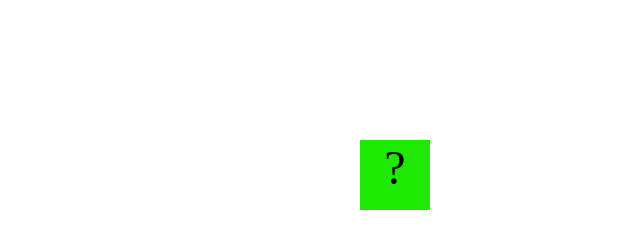
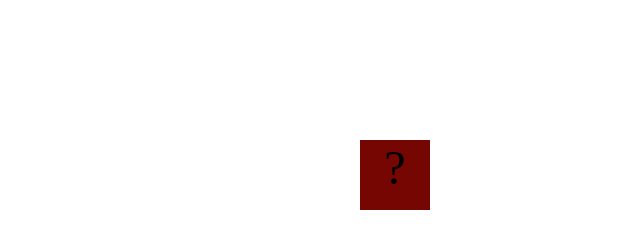
Before and after one commit to HaydenFarve/HaydenFarve.github.io, a plain HTML site: page projects/bouncing-box/index.html in a window 1280 px wide. Shown: the whole page, without its empty margins (640-1280 px from the left). Drawn offline with Linux system fonts and the light colour scheme.

Commit message:
something

```diff
--- a/projects/bouncing-box/index.html
+++ b/projects/bouncing-box/index.html
@@ -8,7 +8,7 @@
 		.box {
 			width: 70px;
 			height: 70px;
-			background-color: rgb(29, 233, 2);
+			background-color: rgb(117, 6, 2);
 			font-size: 300%;
 			text-align: center;
 			user-select: none;
```
